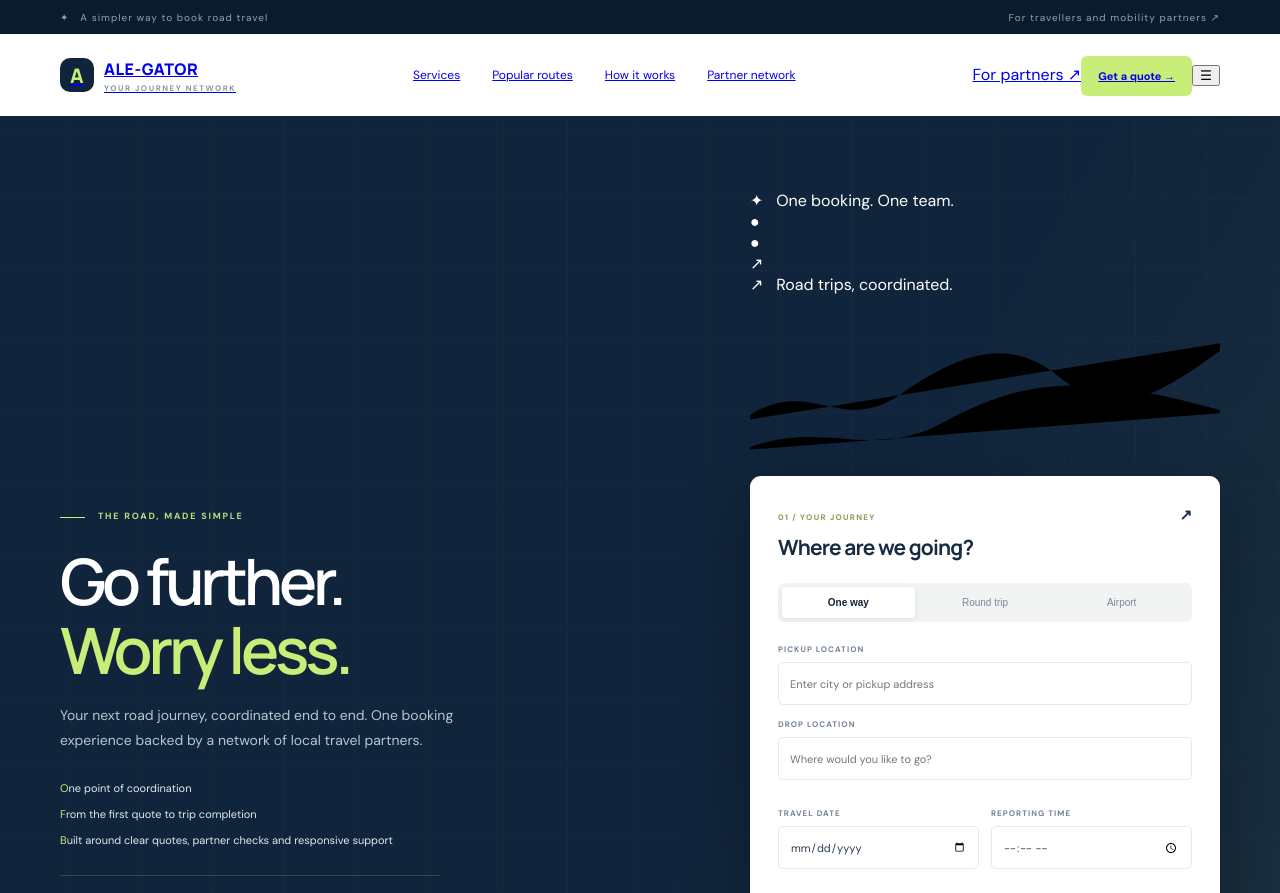
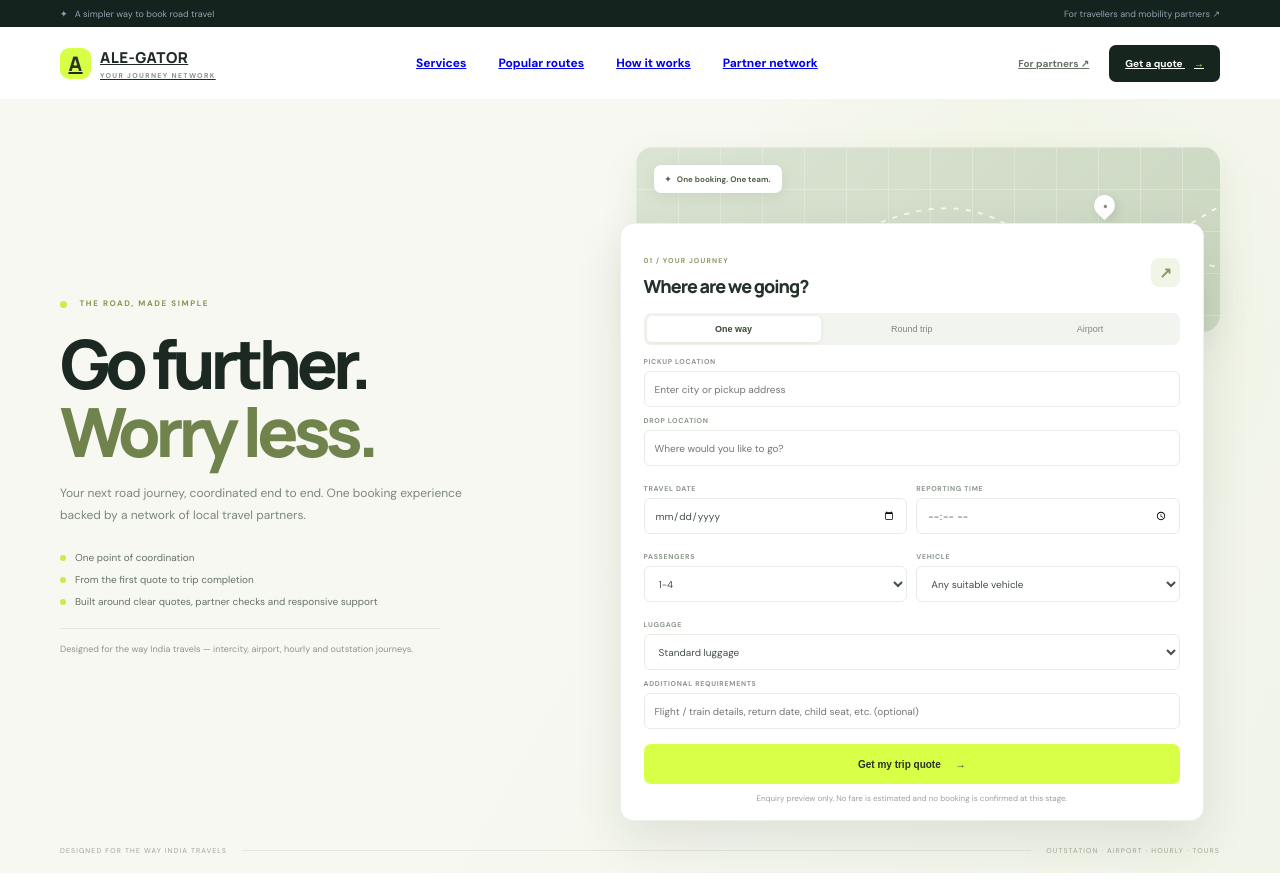
Before and after one commit to cabsdehra-Alegrator/Ale-gator-Website-, a Next.js app: page / in a window 1280 px wide. Shown: the top 893 px of the page. Built offline with nearby package versions, Linux system fonts and the light colour scheme.

Commit message:
Apply warm sage and lime visual system across Ale-gator homepage

```diff
--- a/app/globals.css
+++ b/app/globals.css
@@ -116,3 +116,38 @@
 .cityOfficialSource a{color:#4f6933;font-weight:700;text-decoration:underline;text-underline-offset:3px}
 @media(max-width:850px){.cityEditorialIntro{grid-template-columns:1fr;gap:15px}.cityRouteGrid{grid-template-columns:1fr 1fr}}
 @media(max-width:680px){.cityEditorialIntro{margin-bottom:38px}.cityPickupPanel,.cityPlanningPanel{padding:19px}.cityRouteGrid,.cityPlanningGrid{grid-template-columns:1fr}.cityRouteCard{padding:18px}.cityPlanningGrid{gap:10px;margin-bottom:38px}.cityPlanningPanel h2{font-size:21px}.cityFaqItem{padding:0 14px}.cityFaqItem summary{font-size:10px}}
+
+/* Approved warm sage and lime visual system */
+:root{--navy:#18251f;--ink:#1c2923;--muted:#78847b;--lime:#d7ff45;--line:#e7ebe3;--sage:#eef2e8;--cream:#f7f8f1}
+body{background:#fff;color:var(--ink)}
+.topline{height:27px;background:#14231d;color:#d9e5d8;padding:0 max(24px,calc((100% - 1160px)/2));font-size:9px;letter-spacing:0}
+.nav{height:72px}.brand{color:#1e2a23;font-size:15px;gap:9px}.brand small{color:#879186;font-size:7px}.mark{background:var(--lime);color:#293526;border-radius:9px;width:31px;height:31px}
+.navLinks{display:flex;gap:27px;align-items:center;font-size:10px;font-weight:700;color:#5d6a60}.navLinks a:hover,.partnerLink:hover{color:#738d2c}
+.navActions{display:flex;align-items:center;gap:20px}.partnerLink{font-size:10px;font-weight:700;color:#657267}.navbutton{background:#17251f;color:#fff;padding:12px 16px;border-radius:7px;font-size:10px}.navbutton span{color:var(--lime);margin-left:9px}.menuToggle{display:none;border:1px solid #e0e6dc;background:#fff;color:#26342b;border-radius:7px;padding:8px 10px;font-size:17px}
+.hero{background:var(--cream);color:var(--ink);padding:48px 0 18px}.hero:before{background:radial-gradient(circle at 78% 28%,rgba(205,224,172,.28),transparent 28%),linear-gradient(120deg,transparent 50%,rgba(193,212,170,.12))}
+.heroGrid{grid-template-columns:minmax(0,.92fr) minmax(0,1.08fr);gap:48px;align-items:center;min-height:475px}.intro{padding:22px 0 35px}
+.eyebrow,.section label,.partner label{color:#82964f;font-size:8px;letter-spacing:.2em}.eyebrow i{width:7px;height:7px;border-radius:50%;background:#c8f044;margin-right:9px}
+.intro h1{font:800 clamp(46px,5.4vw,68px)/.99 Manrope,sans-serif;letter-spacing:-.075em;color:#1b2922;margin:22px 0 17px}.intro h1 em{color:#71834d}
+.intro>p{max-width:410px;color:#7a877e;font-size:12px;line-height:1.85}.promises{gap:9px;margin:25px 0 20px;color:#657267;font-size:10px}.promises span{display:flex;align-items:center;gap:9px}.promises span:before{content:"";width:6px;height:6px;flex:none;border-radius:50%;background:#c6ed48}.disclaimer{border-top:1px solid #e4e9df;color:#8b968d;max-width:380px;font-size:9px;padding-top:13px}
+.bookingStage{position:relative;min-width:0;padding:76px 0 0}.routeIllustration{height:185px;position:absolute;top:0;left:16px;right:0;border-radius:17px;background:linear-gradient(135deg,#dbe4d3,#cbd7c1);overflow:hidden;box-shadow:0 14px 35px #6e80501a}
+.routeIllustration:before{content:"";position:absolute;inset:0;background-image:linear-gradient(#fff4 1px,transparent 1px),linear-gradient(90deg,#fff4 1px,transparent 1px);background-size:42px 42px}
+.routeIllustration svg{position:absolute;inset:0;width:100%;height:100%}.routeIllustration svg path{fill:none;stroke:#fff;stroke-width:2;stroke-dasharray:5 7;opacity:.8}
+.mapLabel{position:absolute;z-index:2;background:#fff;color:#54634c;border-radius:7px;padding:9px 11px;font-size:8px;font-weight:700;box-shadow:0 4px 14px #42513a18}.mapLabelOne{top:18px;left:18px}.mapLabelTwo{right:18px;bottom:15px}
+.mapPin{position:absolute;z-index:2;width:21px;height:21px;border-radius:50% 50% 50% 0;transform:rotate(-45deg);display:grid;place-items:center;font-size:8px;box-shadow:0 4px 10px #42513a25}.mapPinStart{background:#cfff48;color:#536b27;left:17%;top:43%}.mapPinEnd{background:#fff;color:#84917d;right:18%;top:26%}.mapCar{position:absolute;z-index:2;left:48%;top:45%;font-size:27px;color:#344b3b;transform:rotate(-25deg)}
+.booking{position:relative;z-index:3;width:calc(100% - 16px);margin-left:0;background:#fff;color:var(--ink);padding:23px 23px 17px;border:1px solid #edf0e9;border-radius:13px;box-shadow:0 18px 48px #263b271c}
+.formTop{align-items:center}.formTop label{color:#8b9b65;font-size:7px}.formTop h2{font:800 18px Manrope;letter-spacing:-.055em;margin-top:6px;color:#253229}.formIcon{width:29px;height:29px;display:grid;place-items:center;background:#f0f5e7;color:#839a54;border-radius:8px;font-size:13px}
+.tabs{margin:15px 0 12px;background:#f2f5ef;border-radius:7px;padding:3px}.tabs button{font-size:9px;padding:8px 3px;color:#7c897e;border-radius:5px}.tabs button.selected{background:#fff;color:#35482f;box-shadow:0 1px 5px #24331d14}
+.inputLabel{margin:9px 0;gap:5px;color:#8b968b;font-size:7px;letter-spacing:.1em}.inputLabel input,.inputLabel select{height:36px;border-color:#e8ece5;background:#fff;border-radius:6px;padding:0 10px;font-size:10px;color:#435047}.inputLabel input:focus,.inputLabel select:focus{border-color:#b5d65b;box-shadow:0 0 0 2px #d7ff4533}.two{gap:9px}
+.submit{height:40px;background:var(--lime);border-radius:7px;color:#273323;font-size:10px;margin-top:6px}.submit:hover{background:#c8f32f}.fineprint{font-size:8px;color:#99a397;margin-top:9px}.message{font-size:9px}
+.heroFoot{margin-top:25px;color:#9ba696;font-size:7px;letter-spacing:.16em}.heroFoot i{background:#e2e8dd}
+.assurance{background:#fff;border-color:#edf0e9}.assuranceGrid{padding:22px 0}.assuranceGrid b{font-size:13px;color:#29372d}.assuranceGrid small,.assuranceGrid span{color:#8b968c;font-size:8px}.assuranceGrid strong{color:#81994b}
+.coverage{background:#f5f7f1;border-color:#e9ede5}.section{padding-top:76px;padding-bottom:78px}.section h2,.process h2,.partner h2{color:#26352b}.sectionHead p,.process p,.partner p{color:#839087}
+.routeGrid button{border-color:#e7ece4;border-radius:9px;box-shadow:0 5px 18px #23301d06}.routeGrid button:hover{border-color:#c6dc8e;box-shadow:0 10px 24px #23301d0c}.routeGrid small{color:#80964b}
+.process{background:#f5f7f2}.steps,.steps article{border-color:#e1e8dd}.partner{background:#d7ff45}.partner label{color:#657d32}.partner p{color:#53633d}.partner a{background:#19271f;color:#fff}footer{background:#14231d}
+.locationPage{background:#f7f8f3}.locationHero{background:#19271f}.locationBottomCta{background:#d7ff45}
+@media(max-width:850px){.heroGrid{grid-template-columns:minmax(0,.88fr) minmax(0,1.12fr);gap:25px}.navLinks{gap:14px}.partnerLink{display:none}}
+@media(max-width:680px){.topline{padding:0 17px;font-size:8px}.topline span:last-child{display:none}.nav{height:65px;position:relative}.navActions{gap:10px}.navActions .navbutton{padding:10px 12px;font-size:9px}.menuToggle{display:block}
+.navLinks{display:none;position:absolute;z-index:20;top:58px;left:0;right:0;background:#fff;border:1px solid #e8ece5;border-radius:9px;padding:12px;box-shadow:0 15px 30px #1c2b1e18;flex-direction:column;align-items:stretch;gap:0}.navLinksOpen{display:flex}.navLinks a{padding:13px 10px;border-bottom:1px solid #f0f2ed}.navLinks a:last-child{border:0}
+.hero{padding-top:30px}.heroGrid{grid-template-columns:1fr;gap:17px;min-height:0}.intro{padding:14px 0 0}.intro h1{font-size:49px;margin:18px 0 13px}.intro>p{font-size:11px;max-width:350px}.promises{margin:17px 0 14px;gap:7px}.promises span{font-size:9px}.disclaimer{font-size:8px}
+.bookingStage{padding-top:60px}.routeIllustration{height:145px;left:7px;right:0}.booking{width:100%;padding:19px 15px 14px}.formTop h2{font-size:17px}.heroFoot{margin-top:21px;gap:9px;font-size:6px}.heroFoot span:last-child{white-space:nowrap}
+.assuranceGrid{grid-template-columns:1fr 1fr;gap:16px 12px}.assuranceGrid>div:first-child{grid-column:1/-1}.section{padding:58px 0}.routeGrid{grid-template-columns:1fr}}
```
